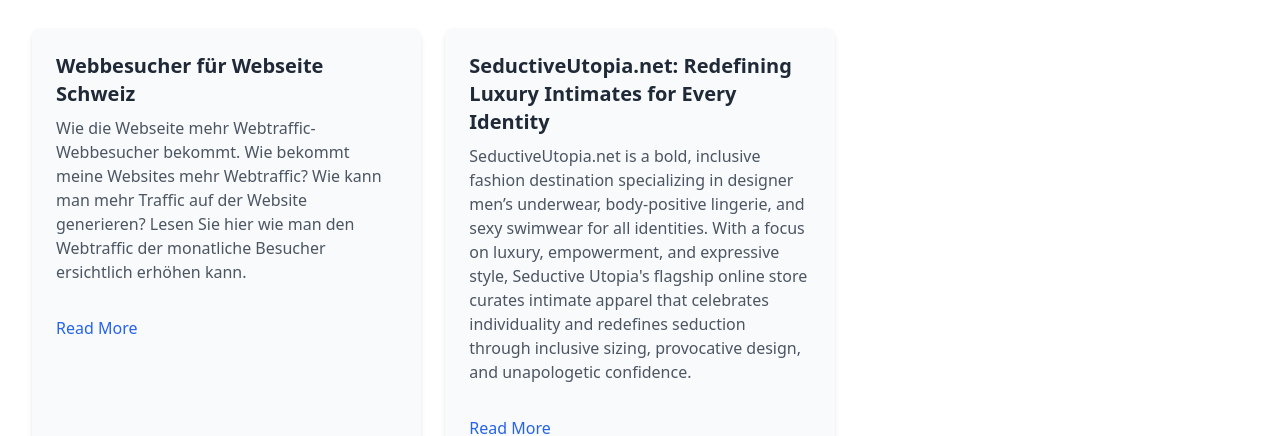
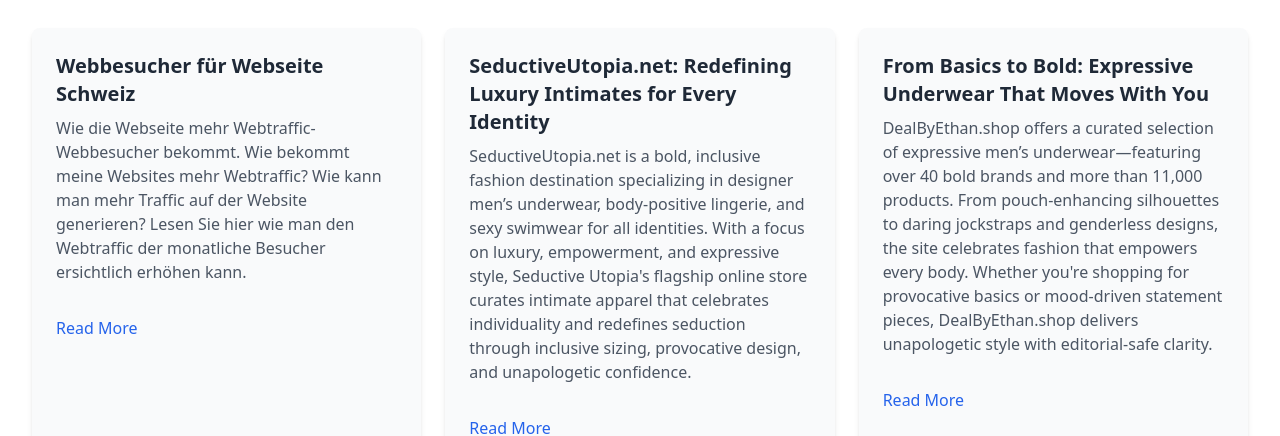
Before and after one commit to nexavibeblog/blogsphere, a plain HTML site: page index.html in a window 1280 px wide. Shown: the part 364-800 px from the top of the page. Drawn offline with nearby package versions, Linux system fonts and the light colour scheme.

Commit message:
Update index.html

```diff
--- a/index.html
+++ b/index.html
@@ -109,6 +109,13 @@
             "SeductiveUtopia.net is a bold, inclusive fashion destination specializing in designer men’s underwear, body-positive lingerie, and sexy swimwear for all identities. With a focus on luxury, empowerment, and expressive style, Seductive Utopia's flagship online store curates intimate apparel that celebrates individuality and redefines seduction through inclusive sizing, provocative design, and unapologetic confidence.",
           url: "/inclusive-lingerie-for-women.html",
         },
+         {
+          title:
+            "From Basics to Bold: Expressive Underwear That Moves With You",
+          excerpt:
+            "DealByEthan.shop offers a curated selection of expressive men’s underwear—featuring over 40 bold brands and more than 11,000 products. From pouch-enhancing silhouettes to daring jockstraps and genderless designs, the site celebrates fashion that empowers every body. Whether you're shopping for provocative basics or mood-driven statement pieces, DealByEthan.shop delivers unapologetic style with editorial-safe clarity.",
+          url: "/inclusive-underwear-for-every-body.html",
+        },
       ];
 
       const postsContainer = document.getElementById("blog-posts");
```
